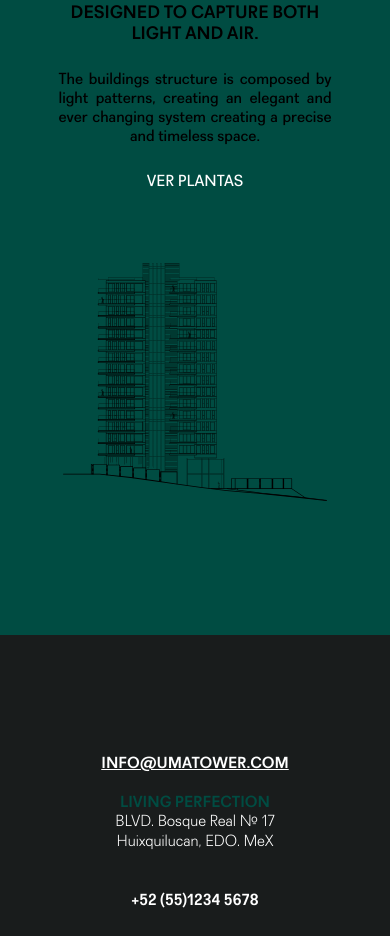
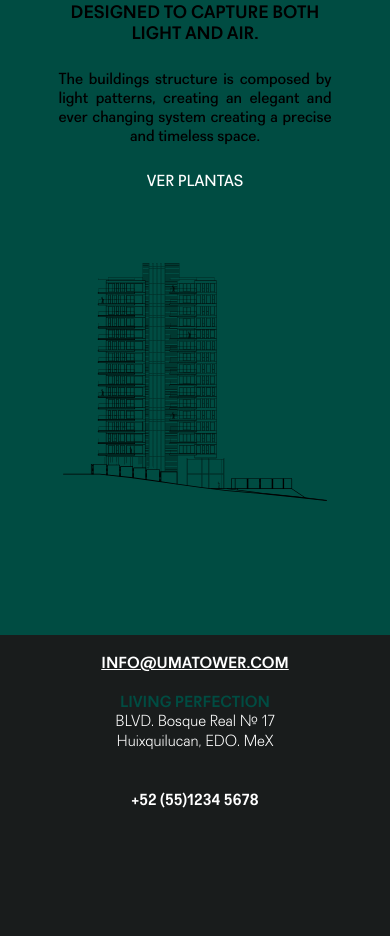
Before and after one commit to monumento-studio/UMA, a plain HTML site: page index.html in a window 390 px wide. Shown: the part 5273-6209 px from the top of the page. After the commit the page ends 6109 px from the top, so only its background shows below. Drawn offline with nearby package versions, Linux system fonts and the light colour scheme; files whose address does not match are found by name.

Commit message:
v1.3 - footer

```diff
--- a/assets/css/03-pages/_home.sass
+++ b/assets/css/03-pages/_home.sass
@@ -208,3 +208,6 @@
           text-align: center
           img
             height: 100%
+
+    #footer
+      margin-top: 0
```
Also changed, not shown: assets/css/style.css.
